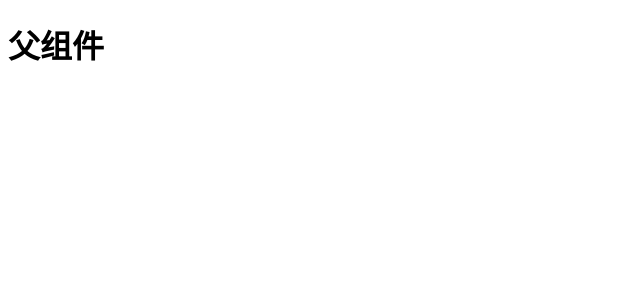
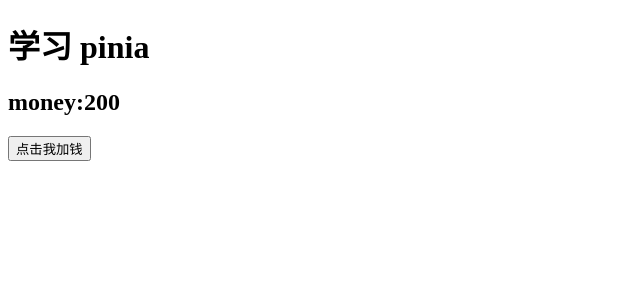
Before and after one commit to YouthguyZ/todolist, a Vue app: page / in a window 1280 px wide. Before the commit this address had no page. Shown: the top 300 px of the page, without its empty margins (0-640 px from the left). Built offline with nearby package versions, Linux system fonts and the light colour scheme.

Commit message:
feat:使用 pinia

```diff
--- a/src/App.vue
+++ b/src/App.vue
@@ -1,14 +1,21 @@
 <template>
   <div>
-    <h1>父组件</h1>
-    <!-- <router-link></router-link> -->
-    <!-- 页面入口 -->
-    <router-view></router-view>
+  <h1> 学习 pinia </h1>
+  <h2>money:{{counter.num}}</h2>
+  <button @click="hAdd">点击我加钱</button>
+
   </div>
 </template>
 
 <script setup>
+// 导入store
+import useCounterStore from './store/counter'
 
+// 使用
+const counter=useCounterStore()
+const hAdd=()=>{
+  counter.add()
+}
 </script>
 
 <style lang="scss" scoped>
--- a/src/main.js
+++ b/src/main.js
@@ -1,25 +1,9 @@
 import { createApp } from 'vue'
 import App from './App.vue'
 
-// 1.vue-router 导入 vue-router
-import {createRouter,createWebHashHistory} from 'vue-router'
+// 导入
+import {createPinia} from 'pinia'
+const pinia = createPinia()
 
-// 2.配置路由表
-const routes=[
-  // 路由懒加载
-  {path:'/home',component:()=>import('./views/Home.vue')},
-  {path:'/login',component:()=>import('./views/Login.vue')}
-]
-
-// 3.创建路由对象
-const router = createRouter({
-  routes,
-  // 4.指定路由模式（必须）
-  history:createWebHashHistory()
-})
-
-
-
-// 链式调用
-// 5.use 安装注册插件
-createApp(App).use(router).mount('#app')
+// use 安装注册插件
+createApp(App).use(pinia).mount('#app')
--- /dev/null
+++ b/src/store/counter.js
@@ -0,0 +1,16 @@
+import {defineStore} from 'pinia'
+const useCounterStore = defineStore('counter',{
+  state:()=>{
+    return {
+      num:200
+    }
+  },
+  actions:{
+    add(){
+      this.num+=100
+    }
+  }
+})
+
+// 默认导出
+export default useCounterStore
```
Also changed, not shown: 02-router/App.vue (added, +16 -0 lines), 02-router/main.js (added, +25 -0 lines), 02-router/views/Home.vue (renamed from src/views/Home.vue), 02-router/views/Login.vue (renamed from src/views/Login.vue).
